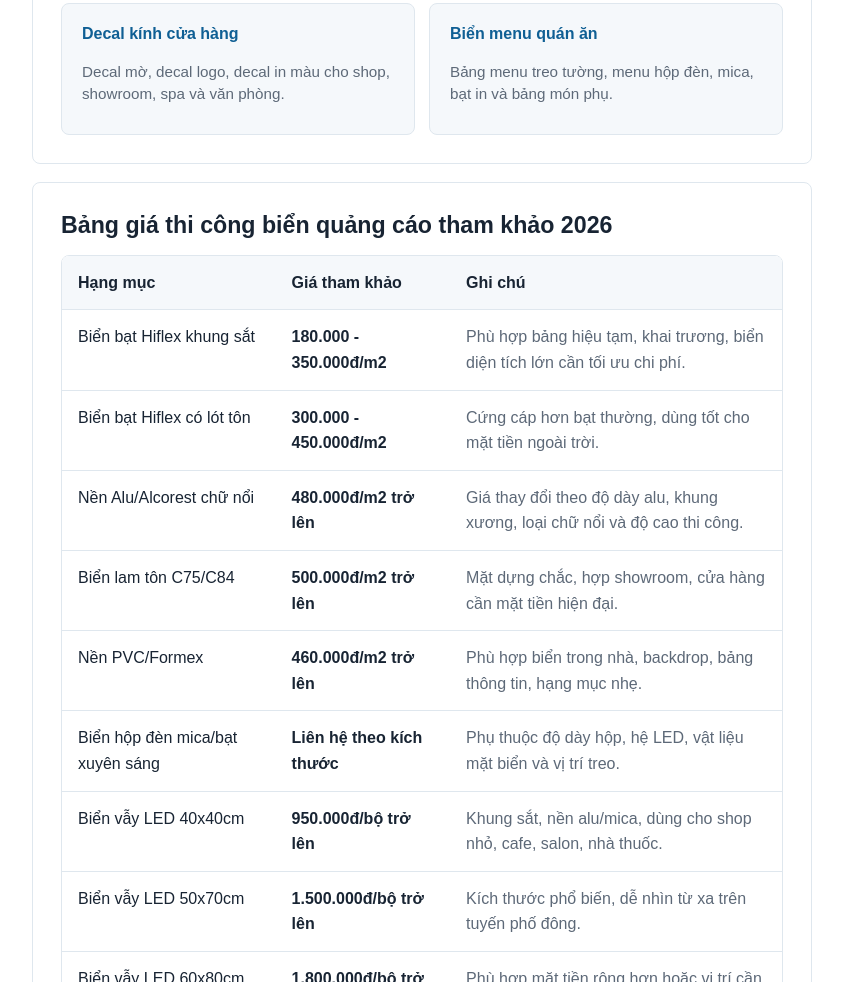
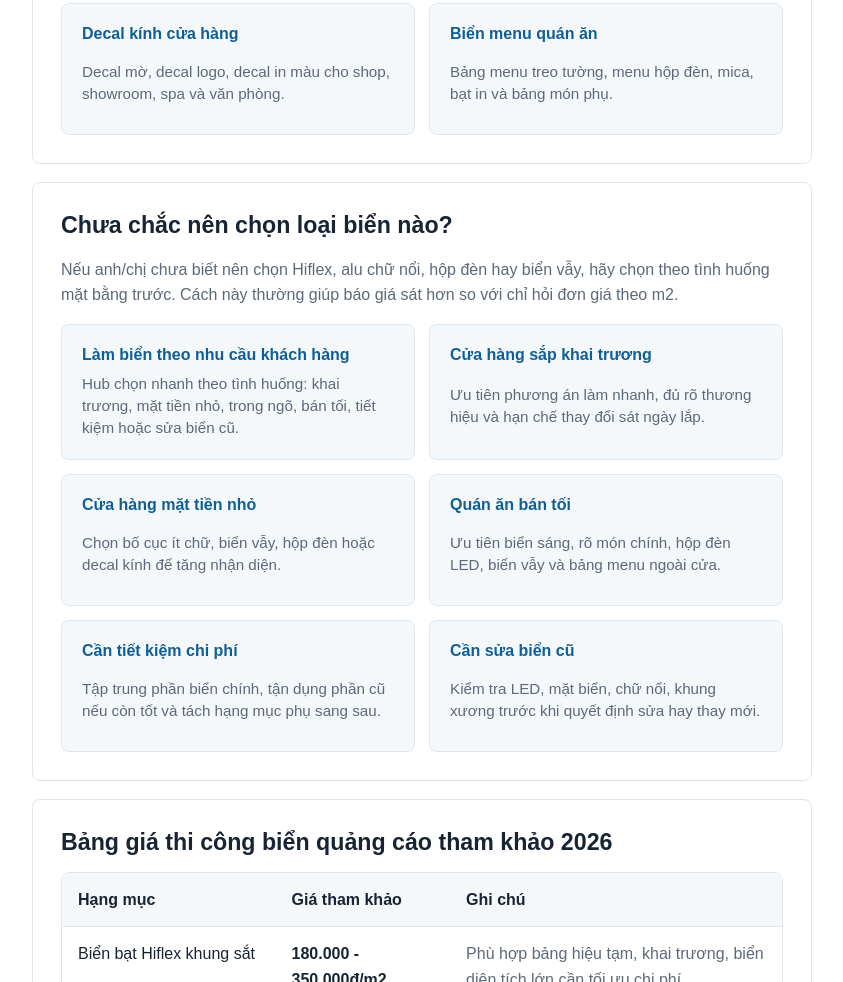
Before and after one commit to whitelotus-web/seo-website-Bong-Sen-Trang, a website: page bao-gia-bien-quang-cao-ha-noi/index.html in a window 1280 px wide. Shown: the part 1572-2554 px from the top of the page, without its empty margins (48-891 px from the left). Drawn offline with Linux system fonts and the light colour scheme.

Commit message:
Strengthen internal links to customer-intent pages

```diff
--- a/bao-gia-bien-quang-cao-ha-noi/index.html
+++ b/bao-gia-bien-quang-cao-ha-noi/index.html
@@ -212,6 +212,37 @@
                 <a href="../bao-gia-bien-menu-quan-an-ha-noi/">
                   <strong>Biển menu quán ăn</strong>
                   <span>Bảng menu treo tường, menu hộp đèn, mica, bạt in và bảng món phụ.</span>
+                </a>
+              </div>
+            </section>
+
+            <section class="content-block">
+              <h2>Chưa chắc nên chọn loại biển nào?</h2>
+              <p>Nếu anh/chị chưa biết nên chọn Hiflex, alu chữ nổi, hộp đèn hay biển vẫy, hãy chọn theo tình huống mặt bằng trước. Cách này thường giúp báo giá sát hơn so với chỉ hỏi đơn giá theo m2.</p>
+              <div class="price-link-grid compact">
+                <a href="../lam-bien-quang-cao-theo-nhu-cau-khach-hang-ha-noi/">
+                  <strong>Làm biển theo nhu cầu khách hàng</strong>
+                  <span>Hub chọn nhanh theo tình huống: khai trương, mặt tiền nhỏ, trong ngõ, bán tối, tiết kiệm hoặc sửa biển cũ.</span>
+                </a>
+                <a href="../bien-quang-cao-cho-cua-hang-sap-khai-truong-ha-noi/">
+                  <strong>Cửa hàng sắp khai trương</strong>
+                  <span>Ưu tiên phương án làm nhanh, đủ rõ thương hiệu và hạn chế thay đổi sát ngày lắp.</span>
+                </a>
+                <a href="../bien-quang-cao-cho-cua-hang-mat-tien-nho-ha-noi/">
+                  <strong>Cửa hàng mặt tiền nhỏ</strong>
+                  <span>Chọn bố cục ít chữ, biển vẫy, hộp đèn hoặc decal kính để tăng nhận diện.</span>
+                </a>
+                <a href="../bien-quang-cao-cho-quan-an-ban-toi-ha-noi/">
+                  <strong>Quán ăn bán tối</strong>
+                  <span>Ưu tiên biển sáng, rõ món chính, hộp đèn LED, biển vẫy và bảng menu ngoài cửa.</span>
+                </a>
+                <a href="../bien-quang-cao-cho-cua-hang-can-tiet-kiem-chi-phi-ha-noi/">
+                  <strong>Cần tiết kiệm chi phí</strong>
+                  <span>Tập trung phần biển chính, tận dụng phần cũ nếu còn tốt và tách hạng mục phụ sang sau.</span>
+                </a>
+                <a href="../bien-quang-cao-cho-cua-hang-can-sua-bien-cu-ha-noi/">
+                  <strong>Cần sửa biển cũ</strong>
+                  <span>Kiểm tra LED, mặt biển, chữ nổi, khung xương trước khi quyết định sửa hay thay mới.</span>
                 </a>
               </div>
             </section>
```
Also changed, not shown: SEO-ACTION-2026-07-08-CUSTOMER-INTENT.md (+3 -0 lines), index.html (+16 -0 lines), scripts/generate-price-page.js (+31 -0 lines).
